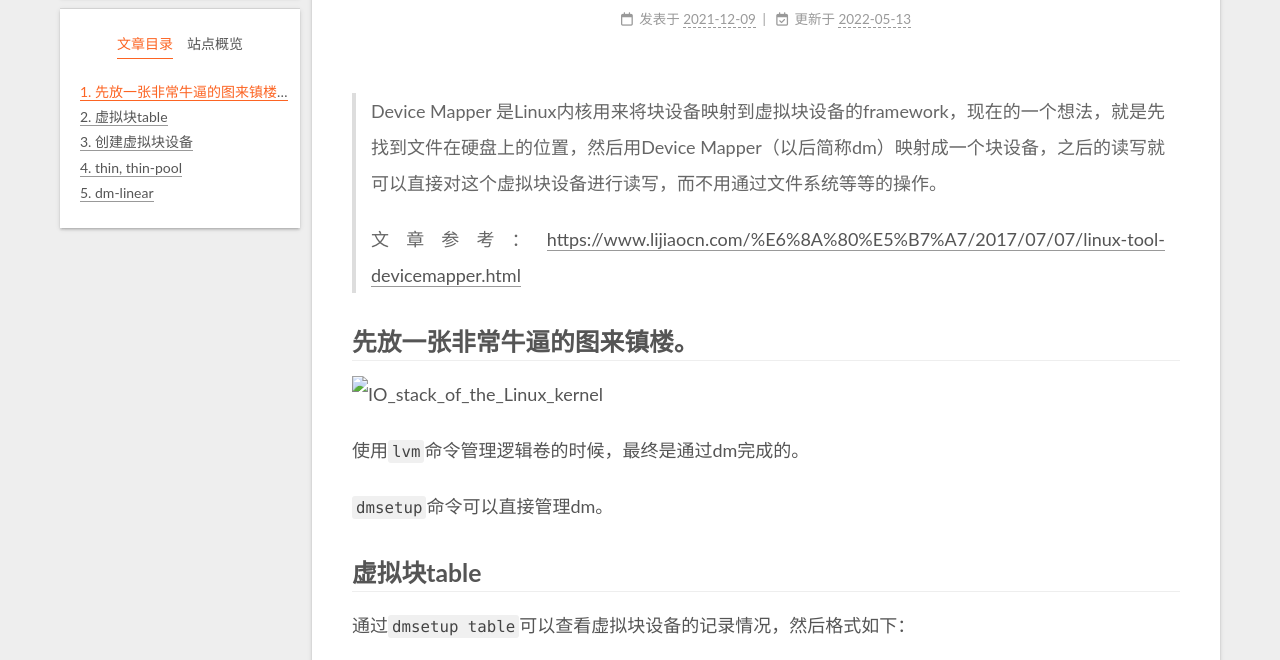
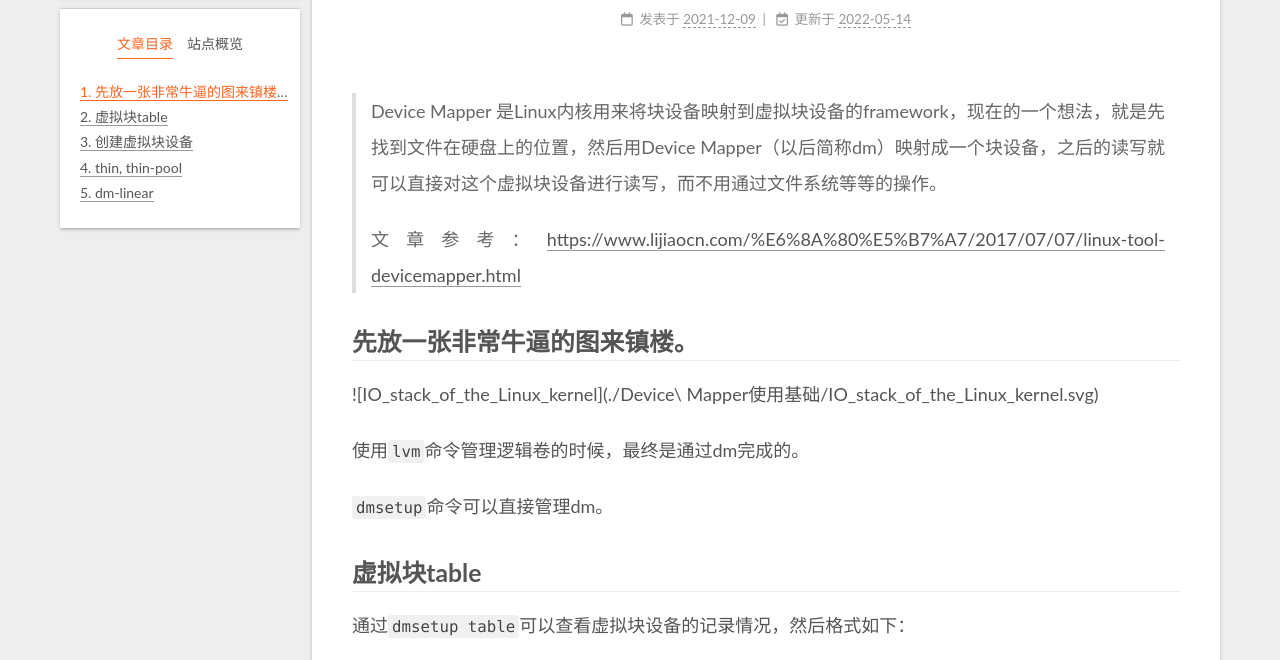
Before and after one commit to gaishun/gaishun.github.io, a plain HTML site: page 2021/12/09/Device-Mapper使用基础/index.html in a window 1280 px wide. Shown: the part 81-741 px from the top of the page. Drawn offline with nearby package versions, Linux system fonts and the light colour scheme.

Commit message:
Site updated: 2022-05-14 20:08:42

```diff
--- a/2021/12/09/Device-Mapper使用基础/index.html
+++ b/2021/12/09/Device-Mapper使用基础/index.html
@@ -27,13 +27,11 @@
 <meta property="og:site_name" content="FOR LIFE">
 <meta property="og:description" content="Device Mapper 是Linux内核用来将块设备映射到虚拟块设备的framework，现在的一个想法，就是先找到文件在硬盘上的位置，然后用Device Mapper（以后简称dm）映射成一个块设备，之后的读写就可以直接对这个虚拟块设备进行读写，而不用通过文件系统等等的操作。   文章参考：https:&#x2F;&#x2F;www.lijiaocn.com&#x2F;%E6%8A%80%E5%B7%A7&#x2F;2017">
 <meta property="og:locale" content="zh_CN">
-<meta property="og:image" content="http://jiajiazi.cn/2021/12/09/Device-Mapper%E4%BD%BF%E7%94%A8%E5%9F%BA%E7%A1%80/Users/gaishun/Downloads/IO_stack_of_the_Linux_kernel.svg">
 <meta property="article:published_time" content="2021-12-09T12:57:16.000Z">
-<meta property="article:modified_time" content="2022-05-13T15:52:51.770Z">
+<meta property="article:modified_time" content="2022-05-14T12:08:02.512Z">
 <meta property="article:author" content="GS &amp; XXJ">
 <meta property="article:tag" content="Device Mapper">
 <meta name="twitter:card" content="summary">
-<meta name="twitter:image" content="http://jiajiazi.cn/2021/12/09/Device-Mapper%E4%BD%BF%E7%94%A8%E5%9F%BA%E7%A1%80/Users/gaishun/Downloads/IO_stack_of_the_Linux_kernel.svg">
 
 
 <link rel="canonical" href="http://jiajiazi.cn/2021/12/09/Device-Mapper%E4%BD%BF%E7%94%A8%E5%9F%BA%E7%A1%80/">
@@ -205,7 +203,7 @@
         <i class="far fa-calendar-check"></i>
       </span>
       <span class="post-meta-item-text">更新于</span>
-      <time title="修改时间：2022-05-13 23:52:51" itemprop="dateModified" datetime="2022-05-13T23:52:51+08:00">2022-05-13</time>
+      <time title="修改时间：2022-05-14 20:08:02" itemprop="dateModified" datetime="2022-05-14T20:08:02+08:00">2022-05-14</time>
     </span>
 
 
@@ -223,7 +221,7 @@
 <p>  文章参考：<a target="_blank" rel="noopener" href="https://www.lijiaocn.com/%E6%8A%80%E5%B7%A7/2017/07/07/linux-tool-devicemapper.html">https://www.lijiaocn.com/%E6%8A%80%E5%B7%A7/2017/07/07/linux-tool-devicemapper.html</a></p>
 </blockquote>
 <span id="more"></span>
-<h2 id="先放一张非常牛逼的图来镇楼。"><a href="#先放一张非常牛逼的图来镇楼。" class="headerlink" title="先放一张非常牛逼的图来镇楼。"></a>先放一张非常牛逼的图来镇楼。</h2><p><img src="/2021/12/09/Device-Mapper%E4%BD%BF%E7%94%A8%E5%9F%BA%E7%A1%80/Users\gaishun\Downloads\IO_stack_of_the_Linux_kernel.svg" alt="IO_stack_of_the_Linux_kernel"></p>
+<h2 id="先放一张非常牛逼的图来镇楼。"><a href="#先放一张非常牛逼的图来镇楼。" class="headerlink" title="先放一张非常牛逼的图来镇楼。"></a>先放一张非常牛逼的图来镇楼。</h2><p>![IO_stack_of_the_Linux_kernel](./Device\ Mapper使用基础/IO_stack_of_the_Linux_kernel.svg)</p>
 <p>使用<code>lvm</code>命令管理逻辑卷的时候，最终是通过dm完成的。</p>
 <p><code>dmsetup</code>命令可以直接管理dm。</p>
 <h2 id="虚拟块table"><a href="#虚拟块table" class="headerlink" title="虚拟块table"></a>虚拟块table</h2><p>通过<code>dmsetup table</code>可以查看虚拟块设备的记录情况，然后格式如下：</p>
```
Also changed, not shown: index.html (+1 -1 lines), 2021/12/09/Device-Mapper使用基础/IO_stack_of_the_Linux_kernel.svg (added).
